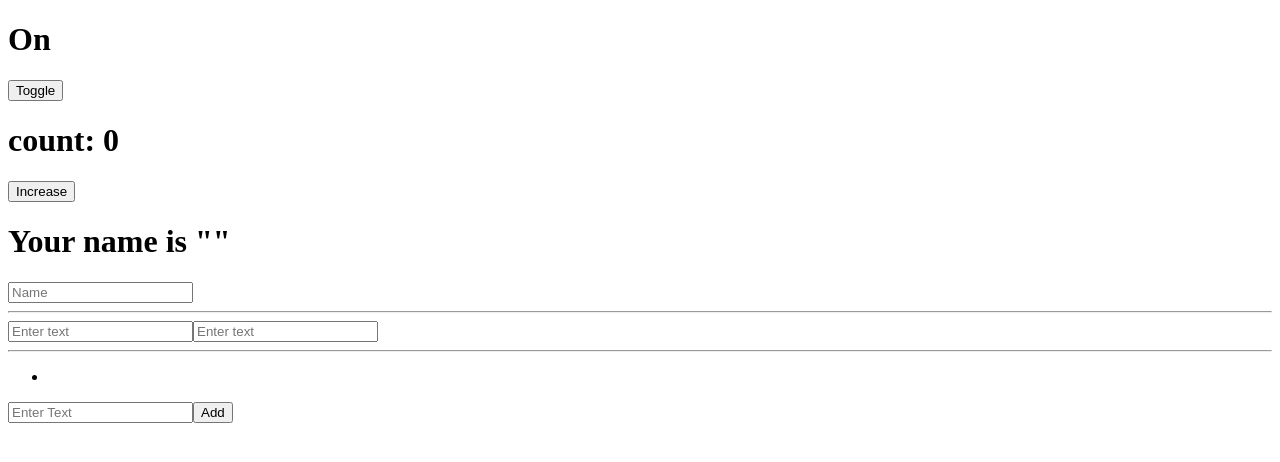
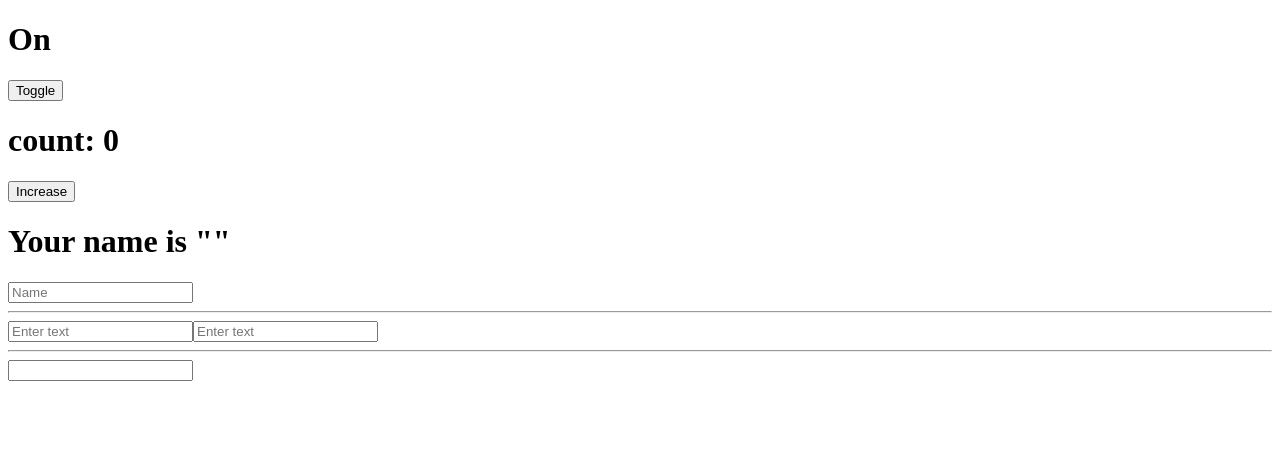
Before and after one commit to MadinaTadjidinova/my-first-app, a React (Create React App) app: page / in a window 1280 px wide. Shown: the top 462 px of the page. Built offline with nearby package versions, Linux system fonts and the light colour scheme.

Commit message:
DO list but can't add b

```diff
--- a/src/App.js
+++ b/src/App.js
@@ -1,3 +1,4 @@
+import { useState } from "react";
 
 import React from "react";
 import Switch from "./01.03.2021/Switch";
@@ -5,10 +6,10 @@ import Counter from "./01.03.2021/Counter";
 import Name from "./01.03.2021/Name";
 import Text from "./01.03.2021/Text";
 
-import TodoList from "./home_work/TodoList";
-
+import Form from "./home_work/Form";
 
 function App() {
+  const [todos, setTodos] = useState([]);
 
   return (
     <div className="App">
@@ -18,10 +19,25 @@ function App() {
       <hr />
       <Text />
       <hr />
-      <TodoList />
 
+      <Form
+      onSubmit={text => setTodos([{ text, complete: false }, ...todos])}
+    />
+    <div>
+      {todos.map(({ text }) => (
+        <ul>
+          <li
+          key={text}
+        >
+          {text}
+          </li>
+          </ul>
+      ))}
     </div>
-  )
-}
+
+  </div>
+);
+};
+
 
 export default App;
--- /dev/null
+++ b/src/home_work/Form.js
@@ -0,0 +1,27 @@
+import React, { useState } from "react";
+
+const useInputValue = initialValue => {
+  const [value, setValue] = useState(initialValue);
+
+  return {
+    value,
+    onChange: e => setValue(e.target.value),
+    resetValue: () => setValue("")
+
+  };
+};
+export default ({ onSubmit }) => {
+  const { resetValue, ...text } = useInputValue("");
+
+  return (
+    <form
+      onSubmit={e => {
+        e.preventDefault();
+        onSubmit(text.value);
+        resetValue();
+      }}
+    >
+      <input {...text} />
+    </form>
+  );
+};
--- a/src/home_work/ToDoList.js
+++ /dev/null
@@ -1,18 +0,0 @@
-import { useState } from "react"
-
-function TodoList() {
-    let [list, setList] = useState([""]);
-    let [li , setLi] = useState('')
-    return (
-        <div className="TodoList">
-            <ul><li>{li}</li></ul>
-            <input
-            type="text"
-            placeholder="Enter Text"
-            />
-
-            <button onClick={() => setList}>Add</button>
-        </div>
-    )
-}
-export default TodoList;
```
